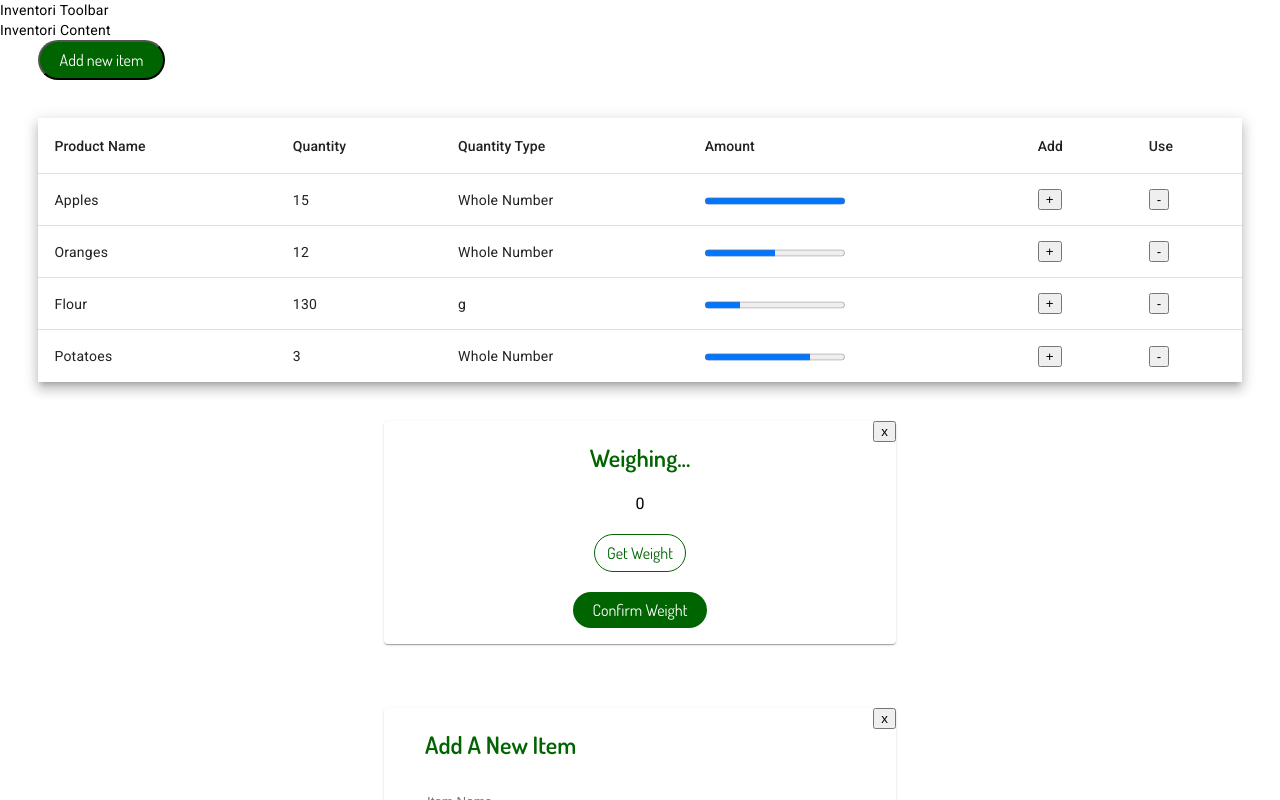
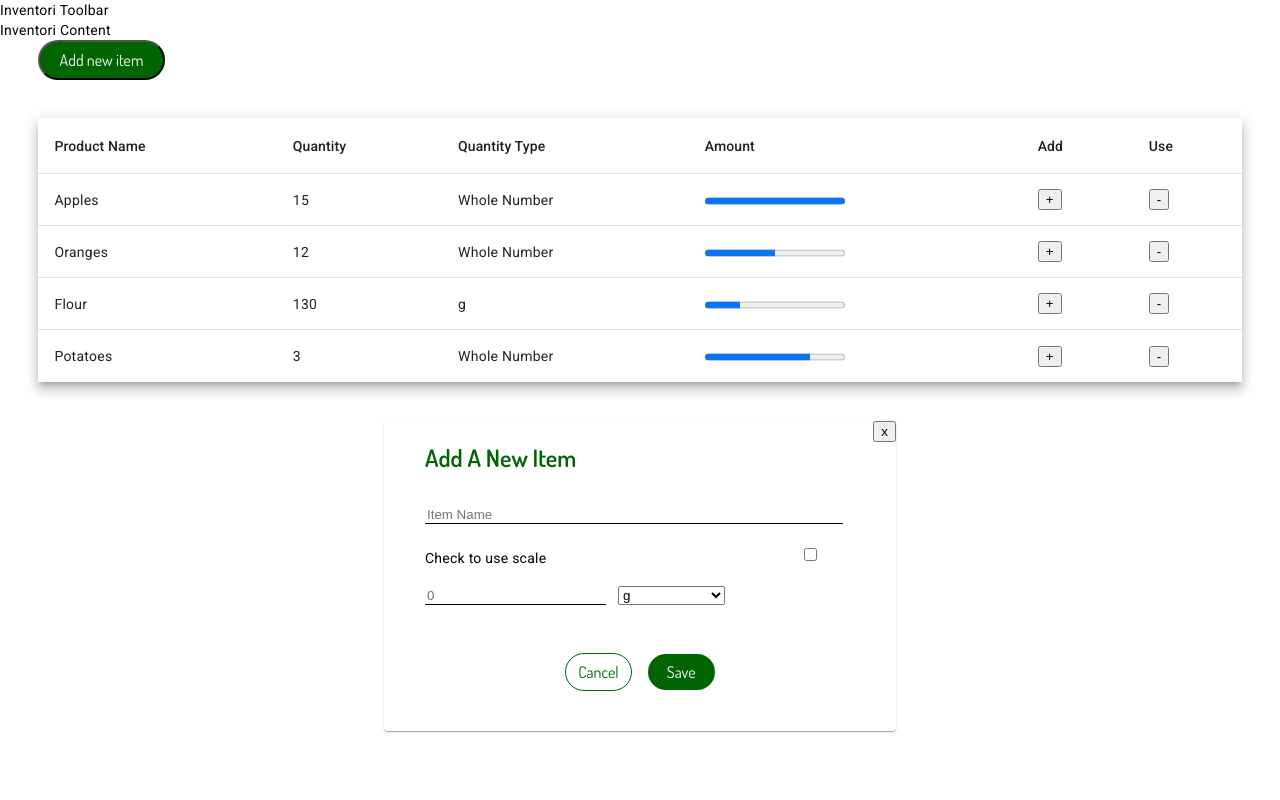
Before and after one commit to zmb6893/inventori, an Angular app in the folder inventori/: page / in a window 1280 px wide. Both pictures are taken after a click on the button "Add new item". Shown: the top 800 px of the page. Built offline with nearby package versions, Linux system fonts and the light colour scheme.

Commit message:
Open the weight modal when the checkbox for the useScale is used

```diff
--- a/inventori/src/app/app.component.html
+++ b/inventori/src/app/app.component.html
@@ -8,10 +8,9 @@
 
 <div class="content" role="main">
   <span>Inventori Content</span>
-  <div style="padding-left: 3%;"><button id="add-item">Add new item</button></div>
+  <div style="padding-left: 3%;"><button id="add-item" (click)="openInputNewItem()">Add new item</button></div>
   <app-inventori-table></app-inventori-table>
-  <app-weight-confirmation></app-weight-confirmation>
-  <app-input-new-item></app-input-new-item>
+  <app-input-new-item *ngIf="showInputNewItem"></app-input-new-item>
 </div>
 
 <router-outlet></router-outlet>
--- a/inventori/src/app/app.component.ts
+++ b/inventori/src/app/app.component.ts
@@ -7,4 +7,9 @@ import { Component } from '@angular/core';
 })
 export class AppComponent {
   title = 'inventori';
+  showInputNewItem = false;
+
+  openInputNewItem = () => {
+    this.showInputNewItem = true;
+  }
 }
--- a/inventori/src/app/input-new-item/input-new-item.component.html
+++ b/inventori/src/app/input-new-item/input-new-item.component.html
@@ -10,6 +10,8 @@
 
                 <div class="item-inputs">
                     <input type="text" name="item-name" placeholder="Item Name" id="item-name">
+                    <span>Check to use scale</span><input type="checkbox" (click)="toggleUseScale()">
+                    <div *ngIf="!useScale">
                         <input type="number" name="quantity" placeholder="0" id="item-quantity">
                         <select name="units"  id="item-units">
                             <option>g</option>
@@ -20,6 +22,7 @@
                             <option>individual item</option>
                         </select>
                     </div>
+                </div>
 
                 <div class="submission-btns">
                 <button id="cancel-btn">Cancel</button>
@@ -29,3 +32,7 @@
         </mat-card-content>
     </mat-card>
 </div>
+
+<div *ngIf="useScale">
+    <app-weight-confirmation></app-weight-confirmation>
+</div>
--- a/inventori/src/app/input-new-item/input-new-item.component.ts
+++ b/inventori/src/app/input-new-item/input-new-item.component.ts
@@ -7,9 +7,15 @@ import { Component } from '@angular/core';
 })
 export class InputNewItemComponent {
   showingInputItemBox: boolean = true;
+  useScale: boolean = false;
 
   exitInputItemBox = () => {
     this.showingInputItemBox=false;
     console.log(this.showingInputItemBox)
   }
+
+  toggleUseScale = () => {
+    this.useScale = !this.useScale;
+    console.log(this.useScale)
+  }
 }
```
Lines whose indentation alone changed are shown as unchanged.
